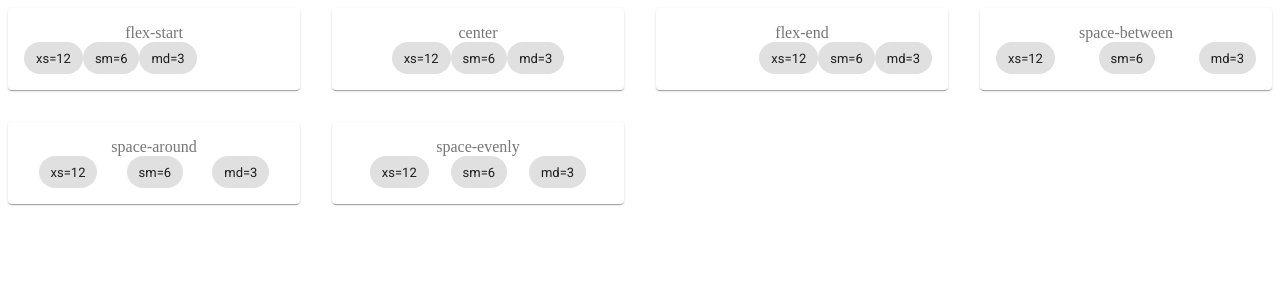
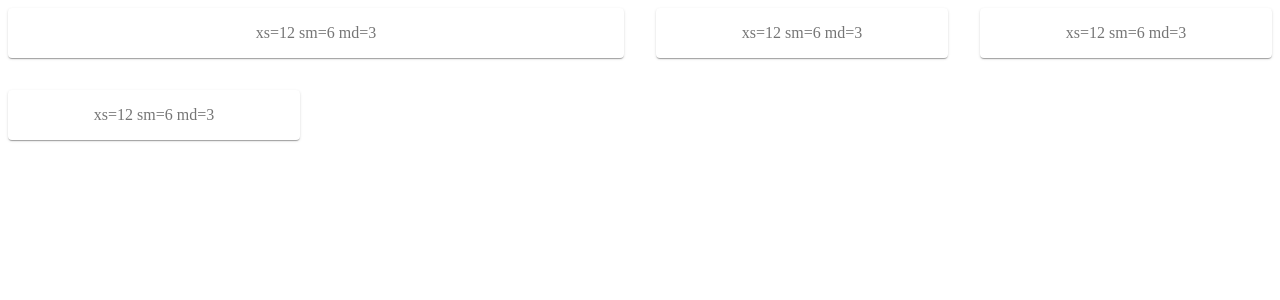
Before and after one commit to stepGT/this_react_materialUI, a React (Create React App) app: page / in a window 1280 px wide. Shown: the top 300 px of the page. Built offline with nearby package versions, Linux system fonts and the light colour scheme.

Commit message:
Grid AbstractingContainersAndItems

```diff
--- a/src/App.js
+++ b/src/App.js
@@ -1,7 +1,7 @@
-import FillingSpace from "./Grid/FillingSpace";
+import AbstractingContainersAndItems from "./Grid/AbstractingContainersAndItems";
 
 function App() {
-  return <FillingSpace />;
+  return <AbstractingContainersAndItems />;
 }
 
 export default App;
--- /dev/null
+++ b/src/Grid/AbstractingContainersAndItems.js
@@ -0,0 +1,39 @@
+import React from "react";
+import { withStyles } from "@material-ui/core/styles";
+import Paper from "@material-ui/core/Paper";
+import Grid from "@material-ui/core/Grid";
+
+const styles = (theme) => ({
+  root: {
+    flexGrow: 1,
+  },
+  paper: {
+    padding: theme.spacing(2),
+    textAlign: "center",
+    color: theme.palette.text.secondary,
+  },
+});
+
+const Container = (props) => <Grid container {...props} />;
+const Item = (props) => <Grid item xs={12} sm={6} md={3} {...props} />;
+
+const AbstractingContainersAndItems = withStyles(styles)(({ classes }) => (
+  <div className={classes.root}>
+    <Container spacing={4}>
+      <Item md={6}>
+        <Paper className={classes.paper}>xs=12 sm=6 md=3</Paper>
+      </Item>
+      <Item>
+        <Paper className={classes.paper}>xs=12 sm=6 md=3</Paper>
+      </Item>
+      <Item>
+        <Paper className={classes.paper}>xs=12 sm=6 md=3</Paper>
+      </Item>
+      <Item>
+        <Paper className={classes.paper}>xs=12 sm=6 md=3</Paper>
+      </Item>
+    </Container>
+  </div>
+));
+
+export default AbstractingContainersAndItems;
```
